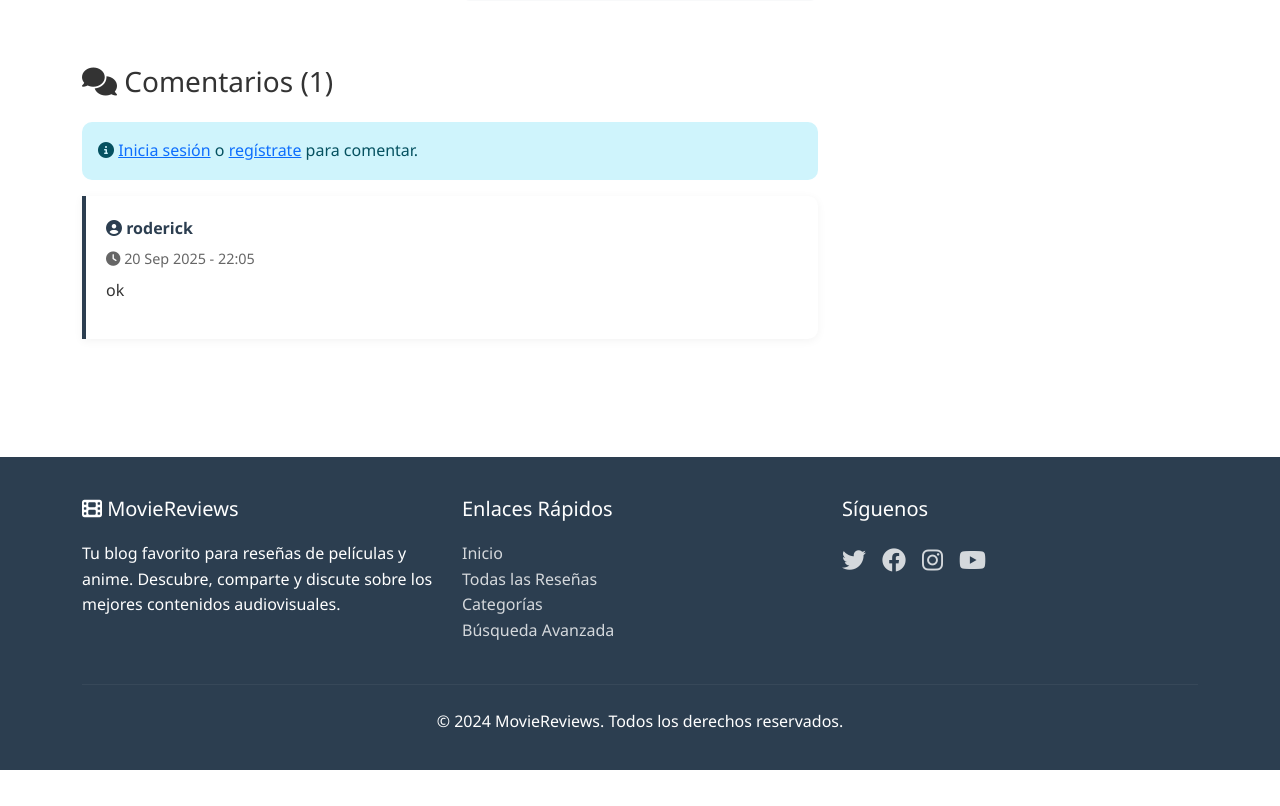
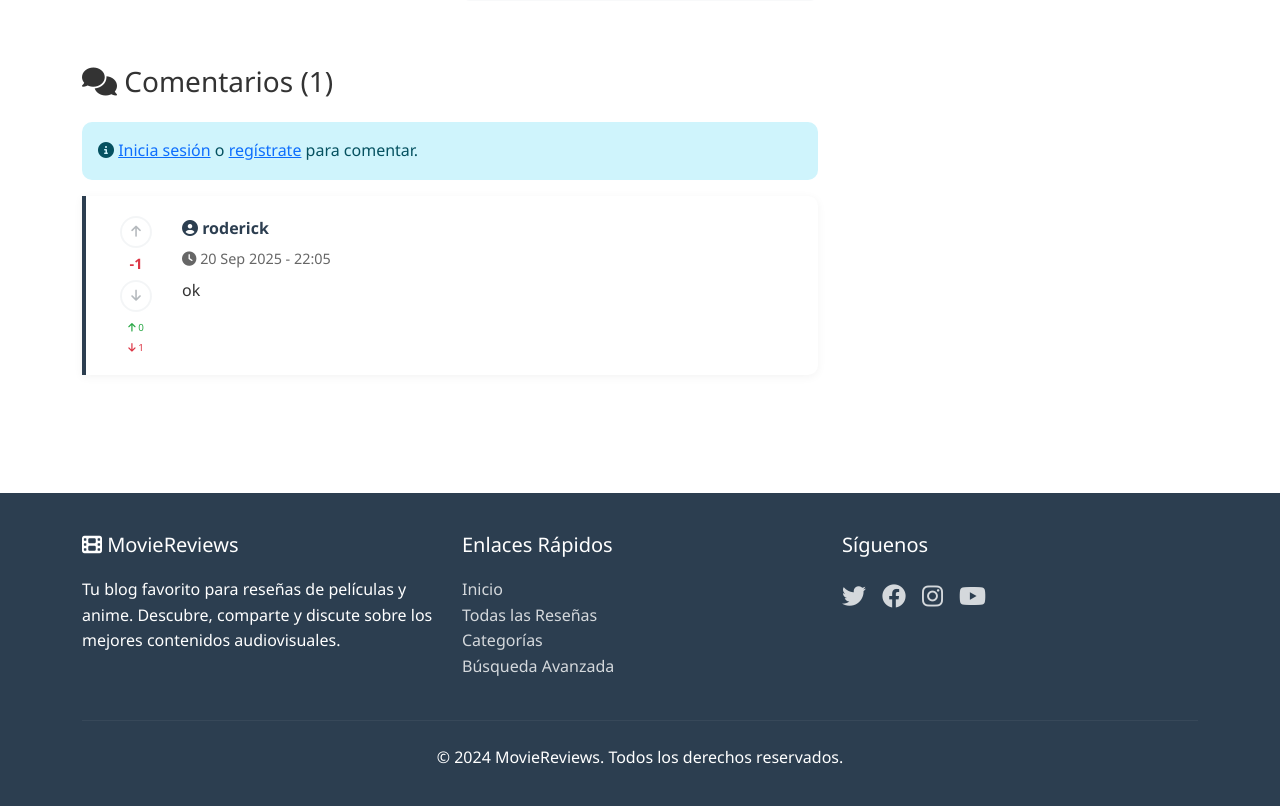
Before and after one commit to Desarrolo-de-Software-V/blog1, a Django app: a page that uses blog/templates/blog/post_detail.html in a window 1280 px wide. Shown: the part 1196-2002 px from the top of the page. Before the commit the page ends 1966 px from the top, so only its background shows below. Run offline with Django 4.2, Linux system fonts and the light colour scheme; data comes from the database, SQL or seed files in the repository; both versions use the stored data as it was after the commit; some libraries are stand-ins or nearby versions.

Commit message:
Upvote y Downvote
agregue un sistema de upvote y downvote en los comentarios de cada post

```diff
--- /dev/null
+++ b/blog/templates/blog/components/comment_votes.html
@@ -0,0 +1,182 @@
+{% load static %}
+
+<div class="comment-votes" data-comment-id="{{ comment.id }}">
+    <div class="vote-buttons">
+        <!-- Upvote Button -->
+        <button class="vote-btn upvote-btn {% if user_vote == 'upvote' %}active{% endif %}"
+                {% if not user.is_authenticated %}disabled title="Inicia sesión para votar"{% endif %}
+                data-vote-type="upvote">
+            <i class="fas fa-arrow-up"></i>
+        </button>
+
+        <!-- Vote Score -->
+        <div class="vote-score {% if vote_score > 0 %}positive{% elif vote_score < 0 %}negative{% endif %}">
+            <span class="score-number">{{ vote_score }}</span>
+        </div>
+
+        <!-- Downvote Button -->
+        <button class="vote-btn downvote-btn {% if user_vote == 'downvote' %}active{% endif %}"
+                {% if not user.is_authenticated %}disabled title="Inicia sesión para votar"{% endif %}
+                data-vote-type="downvote">
+            <i class="fas fa-arrow-down"></i>
+        </button>
+    </div>
+
+    <!-- Vote Counts -->
+    <div class="vote-counts">
+        <small class="upvote-count text-success">
+            <i class="fas fa-arrow-up"></i> {{ upvotes }}
+        </small>
+        <small class="downvote-count text-danger">
+            <i class="fas fa-arrow-down"></i> {{ downvotes }}
+        </small>
+    </div>
+</div>
+
+<style>
+.comment-votes {
+    display: flex;
+    flex-direction: column;
+    align-items: center;
+    gap: 0.5rem;
+    margin-right: 1rem;
+    min-width: 60px;
+}
+
+.vote-buttons {
+    display: flex;
+    flex-direction: column;
+    align-items: center;
+    gap: 0.25rem;
+}
+
+.vote-btn {
+    background: none;
+    border: 2px solid #e9ecef;
+    border-radius: 50%;
+    width: 32px;
+    height: 32px;
+    display: flex;
+    align-items: center;
+    justify-content: center;
+    cursor: pointer;
+    transition: all 0.3s ease;
+    font-size: 0.8rem;
+    color: #6c757d;
+}
+
+.vote-btn:hover:not(:disabled) {
+    transform: scale(1.1);
+    box-shadow: 0 2px 8px rgba(0, 0, 0, 0.15);
+}
+
+.vote-btn:disabled {
+    opacity: 0.5;
+    cursor: not-allowed;
+}
+
+.upvote-btn:hover:not(:disabled) {
+    border-color: #28a745;
+    color: #28a745;
+    background: rgba(40, 167, 69, 0.1);
+}
+
+.downvote-btn:hover:not(:disabled) {
+    border-color: #dc3545;
+    color: #dc3545;
+    background: rgba(220, 53, 69, 0.1);
+}
+
+.upvote-btn.active {
+    border-color: #28a745;
+    color: #28a745;
+    background: rgba(40, 167, 69, 0.2);
+}
+
+.downvote-btn.active {
+    border-color: #dc3545;
+    color: #dc3545;
+    background: rgba(220, 53, 69, 0.2);
+}
+
+.vote-score {
+    display: flex;
+    align-items: center;
+    justify-content: center;
+    min-width: 24px;
+    height: 24px;
+    font-weight: 600;
+    font-size: 0.9rem;
+    color: #6c757d;
+    transition: all 0.3s ease;
+}
+
+.vote-score.positive {
+    color: #28a745;
+}
+
+.vote-score.negative {
+    color: #dc3545;
+}
+
+.vote-counts {
+    display: flex;
+    flex-direction: column;
+    align-items: center;
+    gap: 0.25rem;
+    font-size: 0.7rem;
+}
+
+.upvote-count {
+    color: #28a745 !important;
+    font-weight: 500;
+}
+
+.downvote-count {
+    color: #dc3545 !important;
+    font-weight: 500;
+}
+
+/* Animaciones */
+@keyframes votePulse {
+    0% { transform: scale(1); }
+    50% { transform: scale(1.2); }
+    100% { transform: scale(1); }
+}
+
+.vote-btn.animate {
+    animation: votePulse 0.3s ease;
+}
+
+@keyframes scoreChange {
+    0% { transform: scale(1); }
+    50% { transform: scale(1.1); }
+    100% { transform: scale(1); }
+}
+
+.vote-score.animate {
+    animation: scoreChange 0.3s ease;
+}
+
+/* Responsive */
+@media (max-width: 768px) {
+    .comment-votes {
+        margin-right: 0.5rem;
+        min-width: 50px;
+    }
+
+    .vote-btn {
+        width: 28px;
+        height: 28px;
+        font-size: 0.7rem;
+    }
+
+    .vote-score {
+        font-size: 0.8rem;
+    }
+
+    .vote-counts {
+        font-size: 0.65rem;
+    }
+}
+</style>
--- a/blog/templates/blog/post_detail.html
+++ b/blog/templates/blog/post_detail.html
@@ -252,23 +252,61 @@
                 {% endif %}
 
                 <!-- Comments list -->
-                {% for comment in comments %}
+                {% for comment_data in comments_with_votes %}
                 <div class="comment-item">
+                    <div class="d-flex">
+                        <!-- Comment votes -->
+                        {% include 'blog/components/comment_votes.html' with comment=comment_data.comment vote_score=comment_data.vote_score upvotes=comment_data.upvotes downvotes=comment_data.downvotes user_vote=comment_data.user_vote %}
+
+                        <!-- Comment content -->
+                        <div class="comment-content-main flex-grow-1">
                             <div class="comment-author">
                                 <i class="fas fa-user-circle"></i>
-                        {{ comment.author.first_name|default:comment.author.username }}
+                                {{ comment_data.comment.author.first_name|default:comment_data.comment.author.username }}
                             </div>
                             <div class="comment-date mb-2">
                                 <i class="fas fa-clock"></i>
-                        {{ comment.created_at|date:"d M Y - H:i" }}
+                                {{ comment_data.comment.created_at|date:"d M Y - H:i" }}
                             </div>
                             <div class="comment-content">
-                        {{ comment.content|linebreaks }}
+                                {{ comment_data.comment.content|linebreaks }}
+                            </div>
+                        </div>
                     </div>
 
                     <!-- Replies -->
-                    {% for reply in comment.replies.all %}
+                    {% for reply in comment_data.comment.replies.all %}
                     <div class="comment-item reply mt-3">
+                        <div class="d-flex">
+                            <!-- Reply votes -->
+                            <div class="comment-votes" data-comment-id="{{ reply.id }}">
+                                <div class="vote-buttons">
+                                    <button class="vote-btn upvote-btn"
+                                            {% if not user.is_authenticated %}disabled title="Inicia sesión para votar"{% endif %}
+                                            data-vote-type="upvote">
+                                        <i class="fas fa-arrow-up"></i>
+                                    </button>
+                                    <div class="vote-score">
+                                        <span class="score-number">{{ reply.get_vote_score }}</span>
+                                    </div>
+                                    <button class="vote-btn downvote-btn"
+                                            {% if not user.is_authenticated %}disabled title="Inicia sesión para votar"{% endif %}
+                                            data-vote-type="downvote">
+                                        <i class="fas fa-arrow-down"></i>
+                                    </button>
+                                </div>
+                                <div class="vote-counts">
+                                    <small class="upvote-count text-success">
+                                        <i class="fas fa-arrow-up"></i> {{ reply.get_upvotes_count }}
+                                    </small>
+                                    <small class="downvote-count text-danger">
+                                        <i class="fas fa-arrow-down"></i> {{ reply.get_downvotes_count }}
+                                    </small>
+                                </div>
+                            </div>
+
+                            <!-- Reply content -->
+                            <div class="comment-content-main flex-grow-1">
                                 <div class="comment-author">
                                     <i class="fas fa-reply"></i>
                                     {{ reply.author.first_name|default:reply.author.username }}
@@ -279,6 +317,8 @@
                                 </div>
                                 <div class="comment-content">
                                     {{ reply.content|linebreaks }}
+                                </div>
+                            </div>
                         </div>
                     </div>
                     {% endfor %}
--- a/blog/urls.py
+++ b/blog/urls.py
@@ -29,6 +29,7 @@ urlpatterns = [
     path('add-comment/<slug:post_slug>/', views.add_comment, name='add_comment'),
     path('toggle-like/<slug:post_slug>/', views.toggle_like, name='toggle_like'),
     path('toggle-reaction/<slug:post_slug>/', views.toggle_reaction, name='toggle_reaction'),
+    path('toggle-comment-vote/<int:comment_id>/', views.toggle_comment_vote, name='toggle_comment_vote'),
 
     # Registro
     path('register/', views.register, name='register'),
--- a/blog/views.py
+++ b/blog/views.py
@@ -8,7 +8,7 @@ from django.db.models import Q, Count
 from django.http import JsonResponse
 from django.views.decorators.http import require_POST
 from django.views.generic import ListView, DetailView
-from .models import Post, Category, Subcategory, Comment, PostReaction
+from .models import Post, Category, Subcategory, Comment, PostReaction, CommentVote
 from .forms import PostForm, CommentForm, SearchForm, CustomUserCreationForm
 
 def home(request):
@@ -53,6 +53,18 @@ def post_detail(request, slug):
     user_reaction = post.get_user_reaction(request.user)
     total_reactions = post.get_reactions_count()
 
+    # Información de votos de comentarios
+    comments_with_votes = []
+    for comment in comments:
+        comment_data = {
+            'comment': comment,
+            'vote_score': comment.get_vote_score(),
+            'upvotes': comment.get_upvotes_count(),
+            'downvotes': comment.get_downvotes_count(),
+            'user_vote': comment.get_user_vote(request.user),
+        }
+        comments_with_votes.append(comment_data)
+
     if request.method == 'POST' and request.user.is_authenticated:
         comment_form = CommentForm(request.POST)
         if comment_form.is_valid():
@@ -66,6 +78,7 @@ def post_detail(request, slug):
     context = {
         'post': post,
         'comments': comments,
+        'comments_with_votes': comments_with_votes,
         'related_posts': related_posts,
         'comment_form': comment_form,
         'reactions_by_type': reactions_by_type,
@@ -523,3 +536,66 @@ def toggle_like(request, post_slug):
             'success': False,
             'error': str(e)
         })
+
+@login_required
+def toggle_comment_vote(request, comment_id):
+    """Vista AJAX para dar/quitar votos a comentarios"""
+    if request.method != 'POST':
+        return JsonResponse({'success': False, 'error': 'Method not allowed'})
+
+    try:
+        comment = get_object_or_404(Comment, id=comment_id, approved=True)
+        user = request.user
+
+        # Obtener el tipo de voto del request
+        vote_type = request.POST.get('vote_type', 'upvote')
+
+        # Validar que el tipo de voto sea válido
+        valid_types = [choice[0] for choice in CommentVote.VOTE_TYPES]
+        if vote_type not in valid_types:
+            return JsonResponse({'success': False, 'error': 'Invalid vote type'})
+
+        print(f"Toggle comment vote request: comment_id={comment_id}, user={user.username}, vote={vote_type}")
+
+        # Verificar si el usuario ya votó
+        existing_vote = CommentVote.objects.filter(comment=comment, user=user).first()
+
+        if existing_vote:
+            if existing_vote.vote_type == vote_type:
+                # Si es el mismo voto, lo eliminamos (toggle)
+                existing_vote.delete()
+                user_vote = None
+                print(f"Vote {vote_type} removed for comment {comment_id}")
+            else:
+                # Si es diferente, lo actualizamos
+                existing_vote.vote_type = vote_type
+                existing_vote.save()
+                user_vote = vote_type
+                print(f"Vote updated to {vote_type} for comment {comment_id}")
+        else:
+            # Si no existía, creamos nuevo voto
+            CommentVote.objects.create(comment=comment, user=user, vote_type=vote_type)
+            user_vote = vote_type
+            print(f"Vote {vote_type} added for comment {comment_id}")
+
+        # Obtener estadísticas actualizadas
+        vote_score = comment.get_vote_score()
+        upvotes = comment.get_upvotes_count()
+        downvotes = comment.get_downvotes_count()
+
+        print(f"Comment {comment_id} - Score: {vote_score}, Upvotes: {upvotes}, Downvotes: {downvotes}")
+
+        # Retornar respuesta JSON
+        return JsonResponse({
+            'success': True,
+            'user_vote': user_vote,
+            'vote_score': vote_score,
+            'upvotes': upvotes,
+            'downvotes': downvotes
+        })
+    except Exception as e:
+        print(f"Error in toggle_comment_vote: {e}")
+        return JsonResponse({
+            'success': False,
+            'error': str(e)
+        })
--- a/static/js/main.js
+++ b/static/js/main.js
@@ -23,6 +23,7 @@ class MovieReviewsApp {
         this.setupProgressBars();
         this.setupLikeSystem();
         this.setupReactionsSystem();
+        this.setupCommentVotesSystem();
         this.bindEvents();
     }
 
@@ -692,6 +693,139 @@ class MovieReviewsApp {
         }
     }
 
+    // Comment Votes System
+    setupCommentVotesSystem() {
+        console.log('Setting up comment votes system...');
+        const voteContainers = document.querySelectorAll('.comment-votes');
+        console.log('Found comment vote containers:', voteContainers.length);
+
+        voteContainers.forEach(container => {
+            const commentId = container.dataset.commentId;
+            const upvoteBtn = container.querySelector('.upvote-btn');
+            const downvoteBtn = container.querySelector('.downvote-btn');
+
+            if (!commentId || !upvoteBtn || !downvoteBtn) return;
+
+            // Handle upvote
+            upvoteBtn.addEventListener('click', (e) => {
+                e.preventDefault();
+                if (upvoteBtn.disabled) {
+                    this.showNotification('Inicia sesión para votar', 'warning');
+                    return;
+                }
+                this.toggleCommentVote(container, commentId, 'upvote');
+            });
+
+            // Handle downvote
+            downvoteBtn.addEventListener('click', (e) => {
+                e.preventDefault();
+                if (downvoteBtn.disabled) {
+                    this.showNotification('Inicia sesión para votar', 'warning');
+                    return;
+                }
+                this.toggleCommentVote(container, commentId, 'downvote');
+            });
+        });
+    }
+
+    async toggleCommentVote(container, commentId, voteType) {
+        const upvoteBtn = container.querySelector('.upvote-btn');
+        const downvoteBtn = container.querySelector('.downvote-btn');
+        const scoreElement = container.querySelector('.score-number');
+        const upvoteCount = container.querySelector('.upvote-count');
+        const downvoteCount = container.querySelector('.downvote-count');
+
+        console.log('Toggle comment vote clicked:', commentId, voteType);
+
+        // Show loading state
+        upvoteBtn.disabled = true;
+        downvoteBtn.disabled = true;
+
+        try {
+            const csrfToken = this.getCSRFToken();
+            const formData = new FormData();
+            formData.append('vote_type', voteType);
+            formData.append('csrfmiddlewaretoken', csrfToken);
+
+            const response = await fetch(`/toggle-comment-vote/${commentId}/`, {
+                method: 'POST',
+                body: formData,
+            });
+
+            console.log('Response status:', response.status);
+
+            const data = await response.json();
+            console.log('Response data:', data);
+
+            if (data.success) {
+                this.updateCommentVotesUI(container, data);
+                this.showNotification('¡Voto actualizado!', 'success');
+
+                // Add animations
+                if (voteType === 'upvote') {
+                    upvoteBtn.classList.add('animate');
+                    setTimeout(() => upvoteBtn.classList.remove('animate'), 300);
+                } else {
+                    downvoteBtn.classList.add('animate');
+                    setTimeout(() => downvoteBtn.classList.remove('animate'), 300);
+                }
+
+                scoreElement.classList.add('animate');
+                setTimeout(() => scoreElement.classList.remove('animate'), 300);
+
+            } else {
+                this.showNotification('Error al procesar el voto', 'error');
+            }
+
+        } catch (error) {
+            console.error('Error:', error);
+            this.showNotification('Error de conexión', 'error');
+        } finally {
+            upvoteBtn.disabled = false;
+            downvoteBtn.disabled = false;
+        }
+    }
+
+    updateCommentVotesUI(container, data) {
+        const upvoteBtn = container.querySelector('.upvote-btn');
+        const downvoteBtn = container.querySelector('.downvote-btn');
+        const scoreElement = container.querySelector('.score-number');
+        const upvoteCount = container.querySelector('.upvote-count');
+        const downvoteCount = container.querySelector('.downvote-count');
+
+        // Update vote buttons
+        upvoteBtn.classList.remove('active');
+        downvoteBtn.classList.remove('active');
+
+        if (data.user_vote === 'upvote') {
+            upvoteBtn.classList.add('active');
+        } else if (data.user_vote === 'downvote') {
+            downvoteBtn.classList.add('active');
+        }
+
+        // Update score
+        if (scoreElement) {
+            scoreElement.textContent = data.vote_score;
+
+            // Update score color
+            const scoreContainer = scoreElement.parentElement;
+            scoreContainer.classList.remove('positive', 'negative');
+            if (data.vote_score > 0) {
+                scoreContainer.classList.add('positive');
+            } else if (data.vote_score < 0) {
+                scoreContainer.classList.add('negative');
+            }
+        }
+
+        // Update counts
+        if (upvoteCount) {
+            upvoteCount.innerHTML = `<i class="fas fa-arrow-up"></i> ${data.upvotes}`;
+        }
+        if (downvoteCount) {
+            downvoteCount.innerHTML = `<i class="fas fa-arrow-down"></i> ${data.downvotes}`;
+        }
+    }
+
     getCSRFToken() {
         // Try to get CSRF token from meta tag first
         const metaToken = document.querySelector('meta[name="csrf-token"]');
```
Also changed, not shown: blog/models.py (+48 -0 lines), blog/migrations/0004_commentvote.py (added), db.sqlite3. Lines whose indentation alone changed are shown as unchanged.
